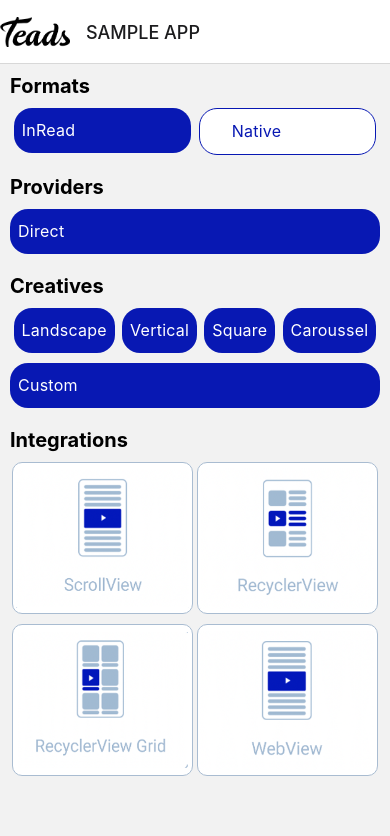
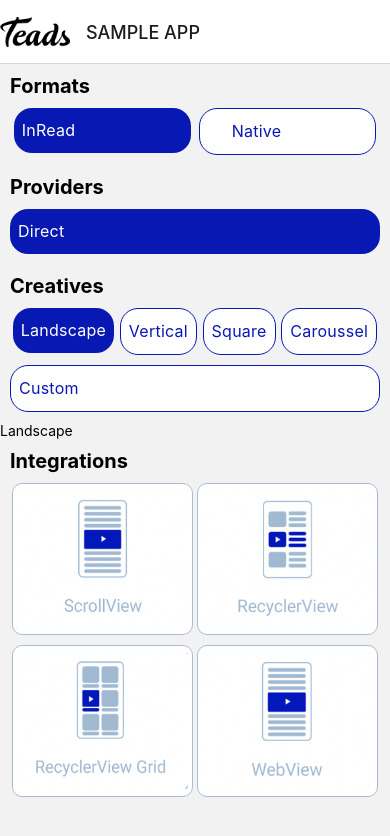
Before and after one commit to teads/TeadsSDK-ReactNative, a React Native app: screen / in a window 390 px wide. Shown: the top 836 px of the page. Built offline with nearby package versions, Linux system fonts and the light colour scheme.

Commit message:
add new styles to buttons

```diff
--- a/App.js
+++ b/App.js
@@ -1,5 +1,5 @@
 import { StyleSheet, View, ScrollView } from "react-native";
-import React, { useState } from "react";
+import React, { useState, useEffect } from "react";
 import { NavigationContainer } from "@react-navigation/native";
 import { createNativeStackNavigator } from "@react-navigation/native-stack";
 import ActionBarImage from "./components/ActionBarImage";
@@ -13,10 +13,6 @@
 const Stack = createNativeStackNavigator();
 
 function HomeScreen({ navigation }) {
-  const [integration, setIntergation] = useState({
-    value: "LandScape",
-  });
-
   return (
     <ScrollView contentContainerStyle={{ flexGrow: 1 }}>
       <View>
--- a/components/ListCreatives.js
+++ b/components/ListCreatives.js
@@ -1,54 +1,117 @@
-import React from "react";
-import { StyleSheet, Text, View, Pressable, Alert } from "react-native";
+import React, { useState } from "react";
+import { StyleSheet, Text, View, Pressable } from "react-native";
 
 const ListCreatives = () => {
+  const [SelectedCreative, setSelectedCreative] = useState("Landscape");
   return (
     <View>
       <Text style={styles.listText}>Creatives</Text>
       <View style={styles.containerRow}>
         <View>
           <Pressable
-            style={styles.button}
-            onPress={() => Alert.alert("Afficher pub Native sur nouvelle vue")}
+            style={
+              SelectedCreative == "Landscape"
+                ? styles.button
+                : styles.buttonUnpressed
+            }
+            onPress={() => setSelectedCreative("Landscape")}
           >
-            <Text style={styles.text}>Landscape</Text>
+            <Text
+              style={
+                SelectedCreative == "Landscape"
+                  ? styles.text
+                  : styles.textUnpressed
+              }
+            >
+              Landscape
+            </Text>
+          </Pressable>
+        </View>
+
+        <View>
+          <Pressable
+            style={
+              SelectedCreative == "Vertical"
+                ? styles.button
+                : styles.buttonUnpressed
+            }
+            onPress={() => setSelectedCreative("Vertical")}
+          >
+            <Text
+              style={
+                SelectedCreative == "Vertical"
+                  ? styles.text
+                  : styles.textUnpressed
+              }
+            >
+              Vertical
+            </Text>
           </Pressable>
         </View>
         <View>
           <Pressable
-            style={styles.button}
-            onPress={() => Alert.alert("Afficher pub Native sur nouvelle vue")}
+            style={
+              SelectedCreative == "Square"
+                ? styles.button
+                : styles.buttonUnpressed
+            }
+            onPress={() => setSelectedCreative("Square")}
           >
-            <Text style={styles.text}>Vertical</Text>
+            <Text
+              style={
+                SelectedCreative == "Square"
+                  ? styles.text
+                  : styles.textUnpressed
+              }
+            >
+              Square
+            </Text>
           </Pressable>
         </View>
         <View>
           <Pressable
-            style={styles.button}
-            onPress={() => Alert.alert("Afficher pub Native sur nouvelle vue")}
+            style={
+              SelectedCreative == "Caroussel"
+                ? styles.button
+                : styles.buttonUnpressed
+            }
+            onPress={() => setSelectedCreative("Caroussel")}
           >
-            <Text style={styles.text}>Square</Text>
-          </Pressable>
-        </View>
-        <View>
-          <Pressable
-            style={styles.button}
-            onPress={() => Alert.alert("Afficher pub Native sur nouvelle vue")}
-          >
-            <Text style={styles.text}>Caroussel</Text>
+            <Text
+              style={
+                SelectedCreative == "Caroussel"
+                  ? styles.text
+                  : styles.textUnpressed
+              }
+            >
+              Caroussel
+            </Text>
           </Pressable>
         </View>
       </View>
       <View style={styles.containerRow}>
         <View style={{ flex: 1, justifyContent: "center" }}>
           <Pressable
-            style={styles.button}
-            onPress={() => Alert.alert("Afficher pub Native sur nouvelle vue")}
+            style={
+              SelectedCreative == "Custom"
+                ? styles.button
+                : styles.buttonUnpressed
+            }
+            onPress={() => setSelectedCreative("Custom")}
           >
-            <Text style={styles.text}>Custom</Text>
+            <Text
+              style={
+                SelectedCreative == "Custom"
+                  ? styles.text
+                  : styles.textUnpressed
+              }
+            >
+              Custom
+            </Text>
           </Pressable>
         </View>
       </View>
+      <Text>{SelectedCreative}</Text>
     </View>
   );
 };
@@ -72,7 +135,7 @@
     alignItems: "stretch",
     justifyContent: "center",
     paddingVertical: 12,
-    paddingHorizontal: 32,
+    paddingHorizontal: 8,
     borderRadius: 18,
     elevation: 3,
     backgroundColor: "white",
--- a/package.json
+++ b/package.json
@@ -18,12 +18,10 @@
     "react-dom": "17.0.1",
     "react-native": "0.64.3",
     "react-native-elements": "^3.4.2",
-    "react-native-htmlview": "^0.16.0",
     "react-native-image-gradient": "^2.2.5",
     "react-native-safe-area-context": "3.3.2",
     "react-native-vector-icons": "^9.1.0",
     "react-native-web": "0.17.1",
-    "react-native-webview": "11.15.0",
     "expo-linear-gradient": "~11.0.3"
   },
   "devDependencies": {
```
